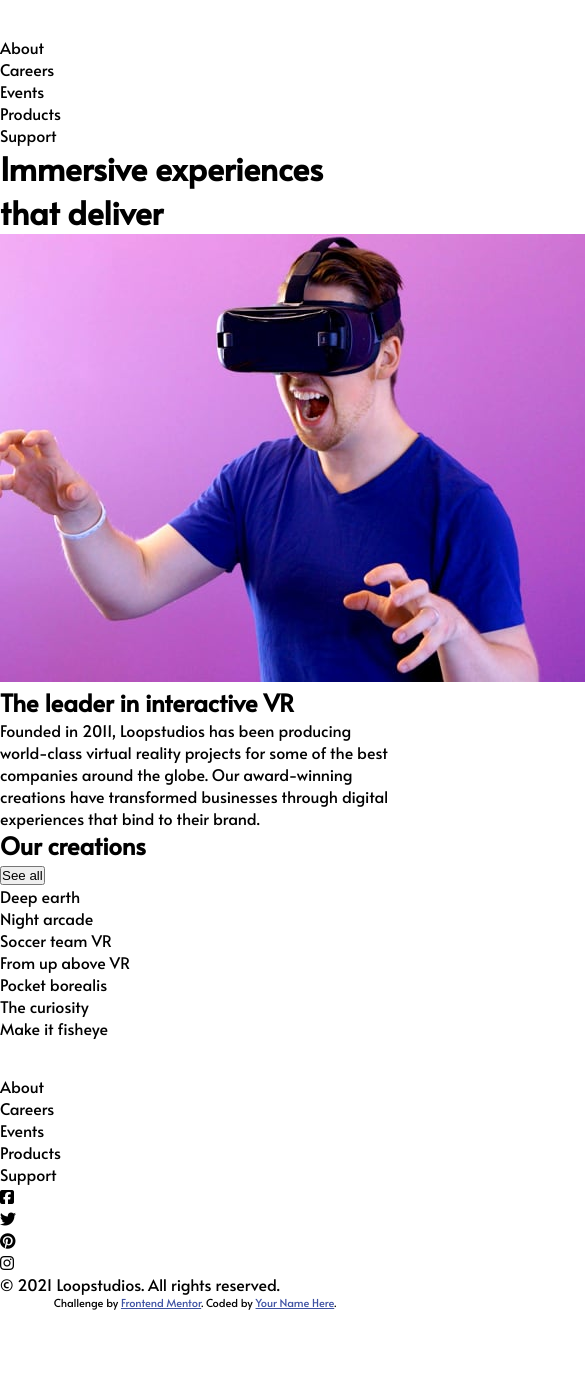
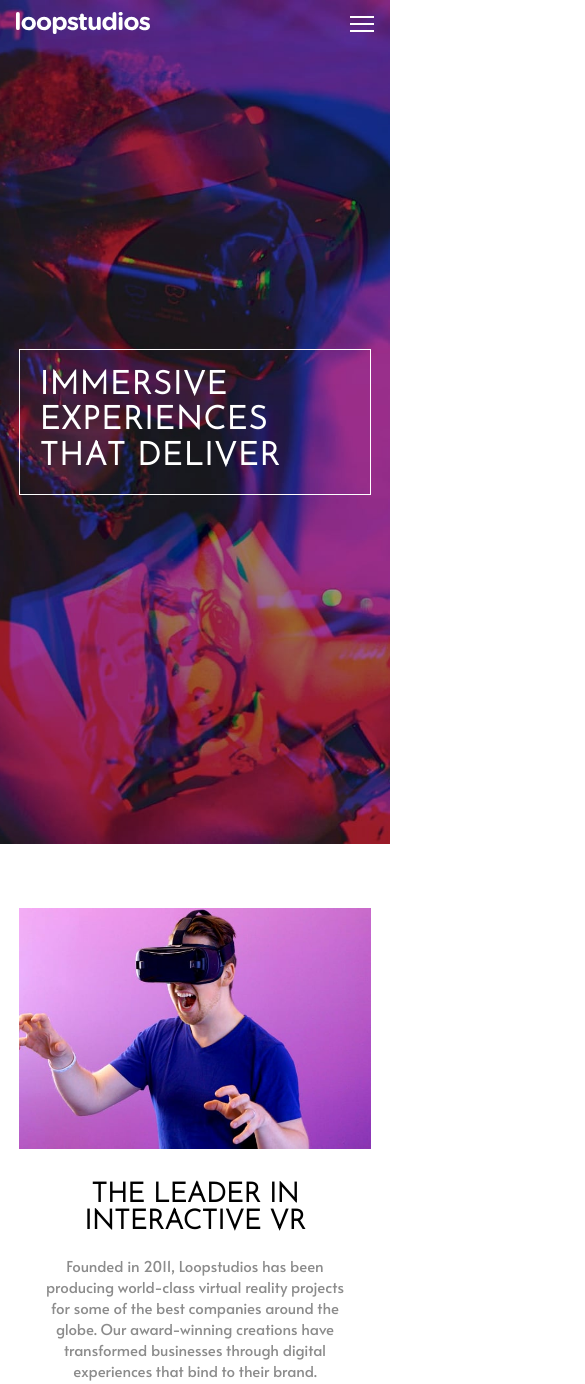
Before and after one commit to Broncs/Loopstudios-landing-page, a plain HTML site: page dist/index.html in a window 390 px wide. Shown: the top 1384 px of the page, 585 px wide, since content can reach past the window. Before the commit the page ends 1310 px from the top, so only its background shows below. Drawn offline with Linux system fonts and the light colour scheme.

Commit message:
adding mobile style

```diff
--- a/dist/index.html
+++ b/dist/index.html
@@ -43,63 +43,84 @@
     </style>
   </head>
   <body>
-    <header>
+    <header class="header">
+      <div class="container">
         <nav>
-        <div>
+          <div class="nav-menu">
+            <div class="logo-img">
               <img src="../images/logo.svg" alt="logo" />
             </div>
-        <ul>
+            <div>
+              <img src="../images/icon-hamburger.svg" alt="hamburger" />
+            </div>
+          </div>
+          <div>
+            <ul class="nav-links">
               <li>About</li>
               <li>Careers</li>
               <li>Events</li>
               <li>Products</li>
               <li>Support</li>
             </ul>
+          </div>
         </nav>
-      <div>
+
+        <div class="main-hero-text">
           <h1>Immersive experiences that deliver</h1>
         </div>
+      </div>
     </header>
-    <section>
+
+    <section id="about">
+      <div class="container">
+        <div class="img-container">
           <img src="../images/mobile/image-interactive.jpg" alt="" />
+        </div>
+        <div class="section01-text">
           <h2>The leader in interactive VR</h2>
           <p>
             Founded in 2011, Loopstudios has been producing world-class virtual
-        reality projects for some of the best companies around the globe. Our
-        award-winning creations have transformed businesses through digital
-        experiences that bind to their brand.
+            reality projects for some of the best companies around the globe.
+            Our award-winning creations have transformed businesses through
+            digital experiences that bind to their brand.
           </p>
+        </div>
+      </div>
     </section>
-    <section>
+
+    <section id="creations">
+      <div class="container">
         <h2>Our creations</h2>
-      <div>
+        <div class="card-container">
           <button>See all</button>
 
-        <div>
+          <div class="single-card card-01">
             <p>Deep earth</p>
           </div>
-        <div>
+          <div class="single-card card-02">
             <p>Night arcade</p>
           </div>
-        <div>
+          <div class="single-card card-03">
             <p>Soccer team VR</p>
           </div>
-        <div>
+          <div class="single-card card-04">
             <p>From up above VR</p>
           </div>
-        <div>
+          <div class="single-card card-05">
             <p>Pocket borealis</p>
           </div>
-        <div>
+          <div class="single-card card-06">
             <p>The curiosity</p>
           </div>
-        <div>
+          <div class="single-card card-07">
             <p>Make it fisheye</p>
+          </div>
         </div>
       </div>
     </section>
 
     <footer>
+      <div class="container">
         <img src="../images/logo.svg" alt="logo" />
         <ul>
           <li>About</li>
@@ -123,6 +144,7 @@
           </li>
         </ul>
         <p>© 2021 Loopstudios. All rights reserved.</p>
+      </div>
     </footer>
 
     <div class="attribution">
--- /dev/null
+++ b/sass/_header.scss
@@ -0,0 +1,51 @@
+.header {
+  background-image: url("../../images/mobile/image-hero.jpg");
+  background-position: center;
+  background-repeat: no-repeat;
+  background-size: cover;
+  min-height: 100vh;
+  display: flex;
+  justify-content: center;
+  align-items: center;
+}
+
+.nav-menu {
+  display: flex;
+  justify-content: space-between;
+  align-items: center;
+
+  padding: 0 1rem;
+
+  position: fixed;
+  height: 50px;
+  top: 0;
+  right: 0;
+  left: 0;
+}
+.nav-menu.nav-scrolled {
+  background: black;
+}
+
+.logo-img img {
+  width: 70%;
+}
+.nav-scrolled {
+  background-color: $primary-black;
+}
+
+.nav-links {
+  display: none;
+}
+
+.main-hero-text {
+  color: $primary-white;
+  border: 1px solid #fff;
+  text-transform: uppercase;
+  font-family: $josefin;
+
+  h1 {
+    padding: 1.2rem;
+    line-height: 1.1;
+    letter-spacing: 1.2px;
+  }
+}
--- /dev/null
+++ b/sass/_section01.scss
@@ -0,0 +1,23 @@
+.img-container {
+  margin-top: 4rem;
+
+  img {
+    width: 100%;
+  }
+}
+
+.section01-text {
+  text-align: center;
+
+  h2 {
+    font-family: $josefin;
+    text-transform: uppercase;
+    font-size: 1.7rem;
+    margin: 1.8rem 0 1.2rem;
+  }
+
+  p {
+    color: $primary-dark-grey;
+    padding: 0 1rem;
+  }
+}
--- /dev/null
+++ b/sass/_section02.scss
@@ -0,0 +1,36 @@
+#creations {
+  margin-top: 4rem;
+
+  h2 {
+    font-family: $josefin;
+    text-transform: uppercase;
+    font-size: 1.7rem;
+    text-align: center;
+  }
+}
+
+.single-card {
+  position: relative;
+  height: 100px;
+
+  p {
+    color: $primary-white;
+    font-family: $josefin;
+    font-size: 1.8rem;
+    padding: 1rem;
+    position: absolute;
+    left: 0;
+    bottom: 0;
+  }
+}
+.card-01 {
+  background-image: url("../../images/mobile/image-deep-earth.jpg");
+  background-repeat: no-repeat;
+  background-size: cover;
+}
+
+.card-02 {
+  background-image: url("../../images/mobile/image-night-arcade.jpg");
+  background-repeat: no-repeat;
+  background-size: cover;
+}
--- a/sass/main.scss
+++ b/sass/main.scss
@@ -1,7 +1,24 @@
 @import "./variables";
 @import "./resets";
+@import "./header";
+@import "./section01";
+@import "./section02";
 
 body {
   font-family: $alanta;
   font-weight: weight(regular);
 }
+.container {
+  max-width: 1440px;
+  padding: 0 1.2rem;
+  margin: 0 auto;
+  overflow: hidden;
+}
+
+ul {
+  list-style: none;
+}
+
+p {
+  font-size: 15px;
+}
```
Also changed, not shown: dist/css/main.css, 1 other file. Lines whose indentation alone changed are shown as unchanged.
